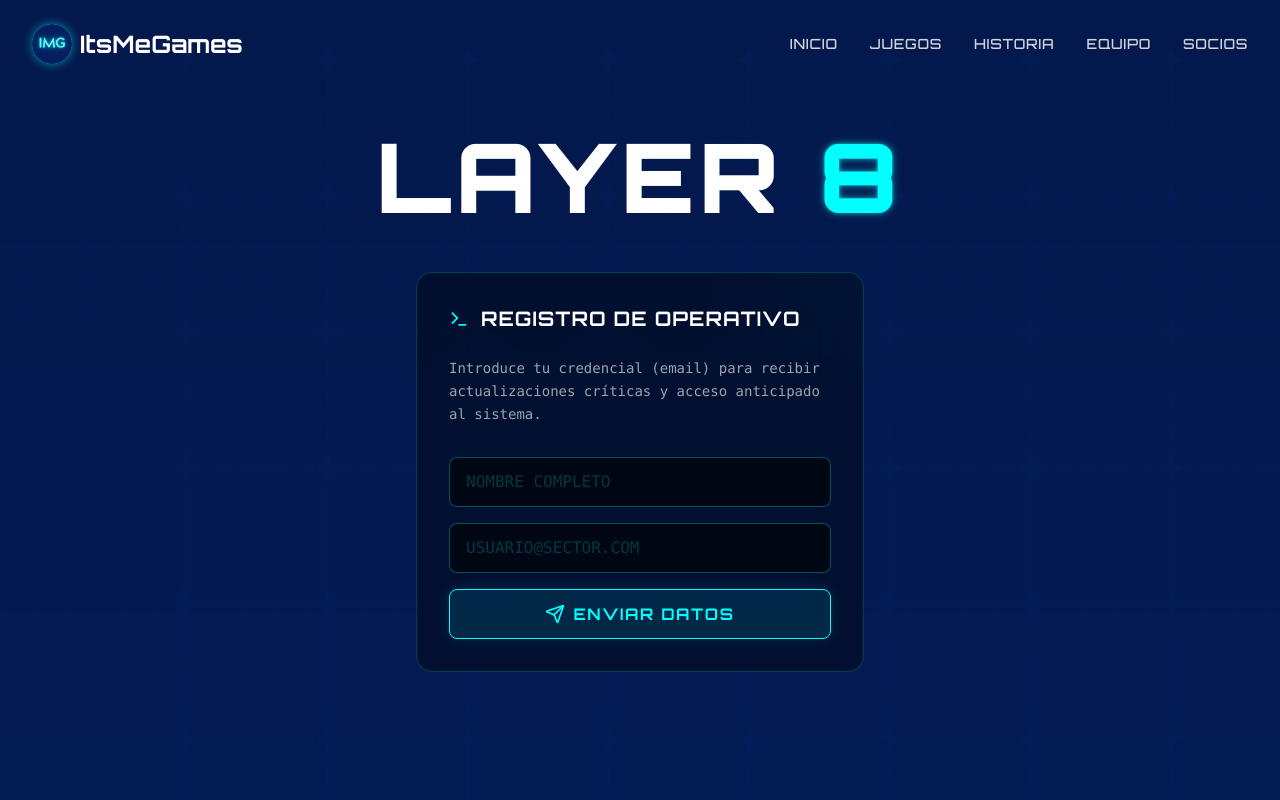
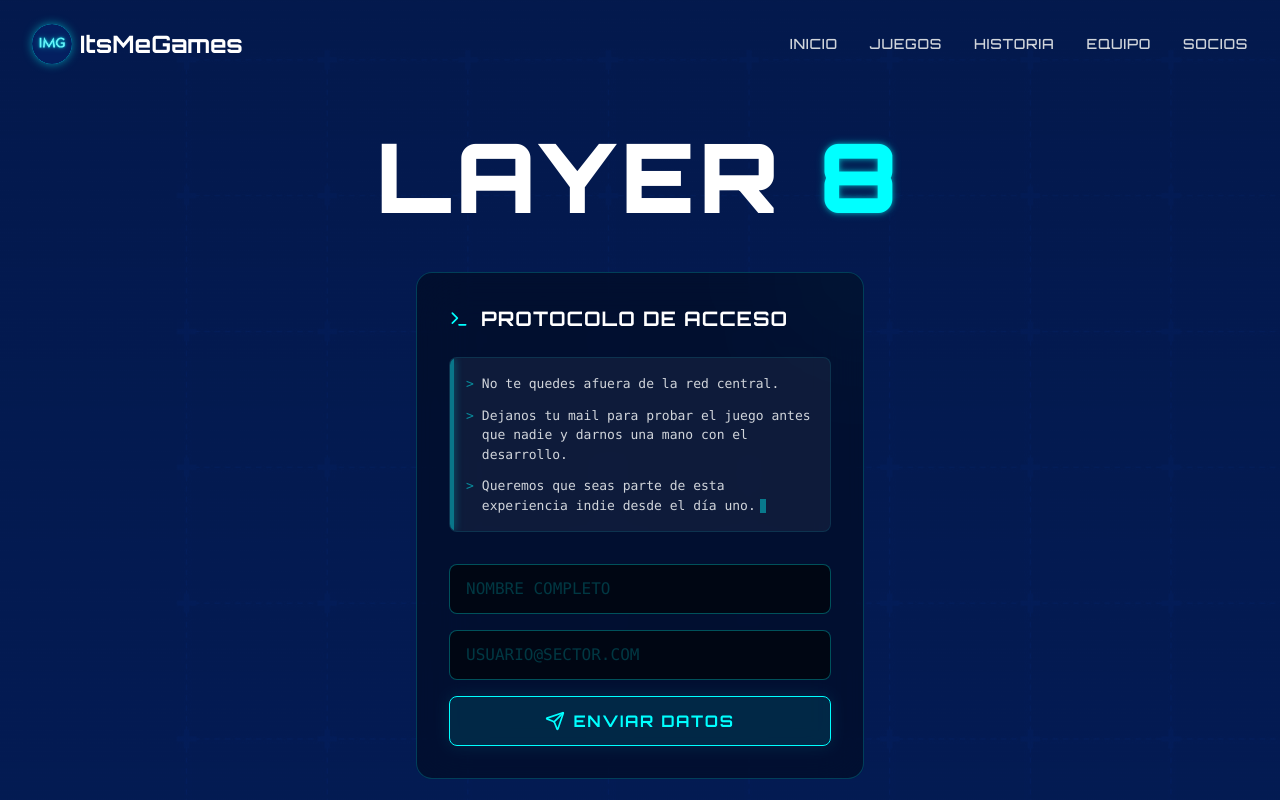
Before and after one commit to azultalavera/itsmegames-web, a React (Vite) app: page /layer8game in a window 1280 px wide. Shown: the top 800 px of the page. Built offline with nearby package versions, Linux system fonts and the light colour scheme.

Commit message:
cambio en la card del mail

```diff
--- a/src/components/Layer8Landing.jsx
+++ b/src/components/Layer8Landing.jsx
@@ -79,13 +79,30 @@ const Layer8Landing = () => {
             <div className="flex items-center gap-3 mb-6">
               <TerminalIcon className="text-neon w-5 h-5" />
               <h2 className="text-xl font-Orbitron font-bold text-white uppercase tracking-wider">
-                Registro de Operativo
+                PROTOCOLO DE ACCESO
               </h2>
             </div>
 
-            <p className="text-gray-400 text-sm mb-8 font-mono leading-relaxed">
-              Introduce tu credencial (email) para recibir actualizaciones críticas y acceso anticipado al sistema.
-            </p>
+            <div className="bg-white/5 border border-neon/10 rounded-lg p-4 mb-8 font-mono text-[13px] relative overflow-hidden group">
+              <div className="absolute top-0 left-0 w-1 h-full bg-neon/40 shadow-[0_0_8px_rgba(0,255,255,0.4)]" />
+              <div className="space-y-3">
+                <div className="flex gap-2">
+                  <span className="text-neon/50 shrink-0">></span>
+                  <p className="text-gray-300">No te quedes afuera de la red central.</p>
+                </div>
+                <div className="flex gap-2">
+                  <span className="text-neon/50 shrink-0">></span>
+                  <p className="text-gray-300">Dejanos tu mail para probar el juego antes que nadie y darnos una mano con el desarrollo.</p>
+                </div>
+                <div className="flex gap-2">
+                  <span className="text-neon/50 shrink-0">></span>
+                  <p className="text-gray-300">
+                    Queremos que seas parte de esta experiencia indie desde el día uno.
+                    <span className="inline-block w-1.5 h-3.5 bg-neon/50 ml-1 align-middle animate-pulse" />
+                  </p>
+                </div>
+              </div>
+            </div>
 
             <form onSubmit={handleSubmit} className="space-y-4">
               <div className="relative">
```
